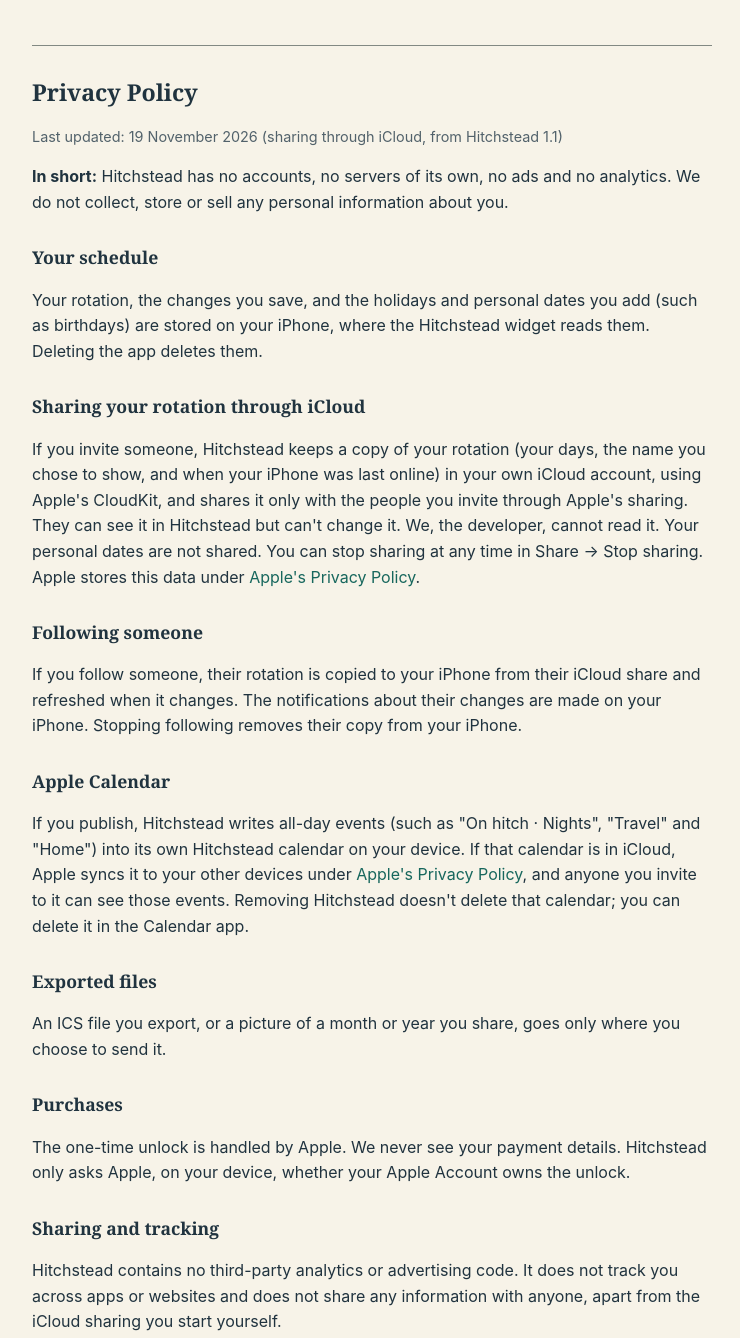
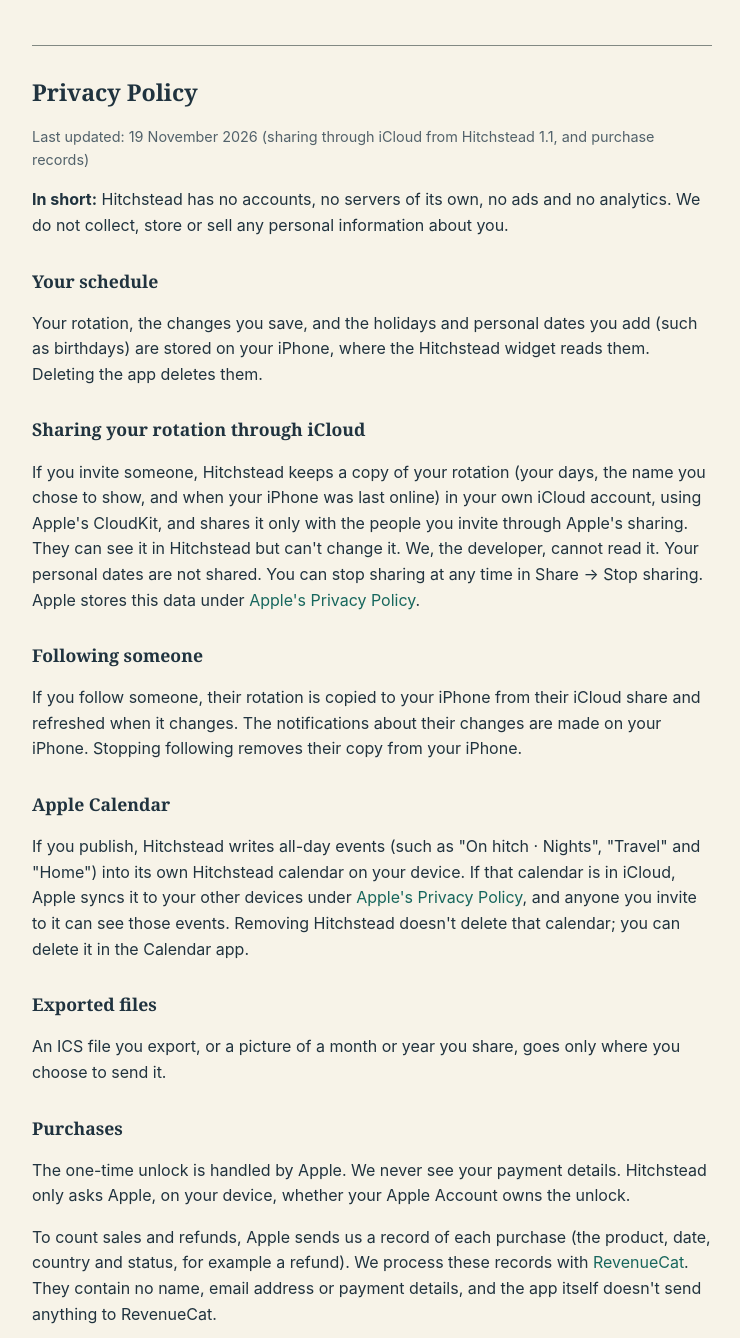
Before and after one commit to interactivemedia91-arch/interactivemedia91-arch.github.io, a plain HTML site: page hitchstead/privacy.html in a window 1280 px wide. Shown: the part 1109-2447 px from the top of the page, without its empty margins (268-1008 px from the left). Drawn offline with Linux system fonts and the light colour scheme.

Commit message:
Hitchstead privacy: purchase records processed with RevenueCat
Co-Authored-By: Claude Opus 5.5 <noreply@anthropic.com>
Claude-Session: https://claude.ai/code/session_01M9jurK9r9ATZLVbaeCtiAG

```diff
--- a/hitchstead/privacy.html
+++ b/hitchstead/privacy.html
@@ -28,7 +28,7 @@
 <p>Only when you tap Publish, so it can create and update its own Hitchstead calendar. It never changes your other calendars or the events you add yourself.</p>
 
 <h2>Privacy Policy</h2>
-<p class="muted">Last updated: 19 November 2026 (sharing through iCloud, from Hitchstead 1.1)</p>
+<p class="muted">Last updated: 19 November 2026 (sharing through iCloud from Hitchstead 1.1, and purchase records)</p>
 
 <p><strong>In short:</strong> Hitchstead has no accounts, no servers of its own, no ads and no analytics. We do not collect, store or sell any personal information about you.</p>
 
@@ -49,6 +49,7 @@
 
 <h3>Purchases</h3>
 <p>The one-time unlock is handled by Apple. We never see your payment details. Hitchstead only asks Apple, on your device, whether your Apple Account owns the unlock.</p>
+<p>To count sales and refunds, Apple sends us a record of each purchase (the product, date, country and status, for example a refund). We process these records with <a href="https://www.revenuecat.com/privacy/">RevenueCat</a>. They contain no name, email address or payment details, and the app itself doesn't send anything to RevenueCat.</p>
 
 <h3>Sharing and tracking</h3>
 <p>Hitchstead contains no third-party analytics or advertising code. It does not track you across apps or websites and does not share any information with anyone, apart from the iCloud sharing you start yourself.</p>
```
